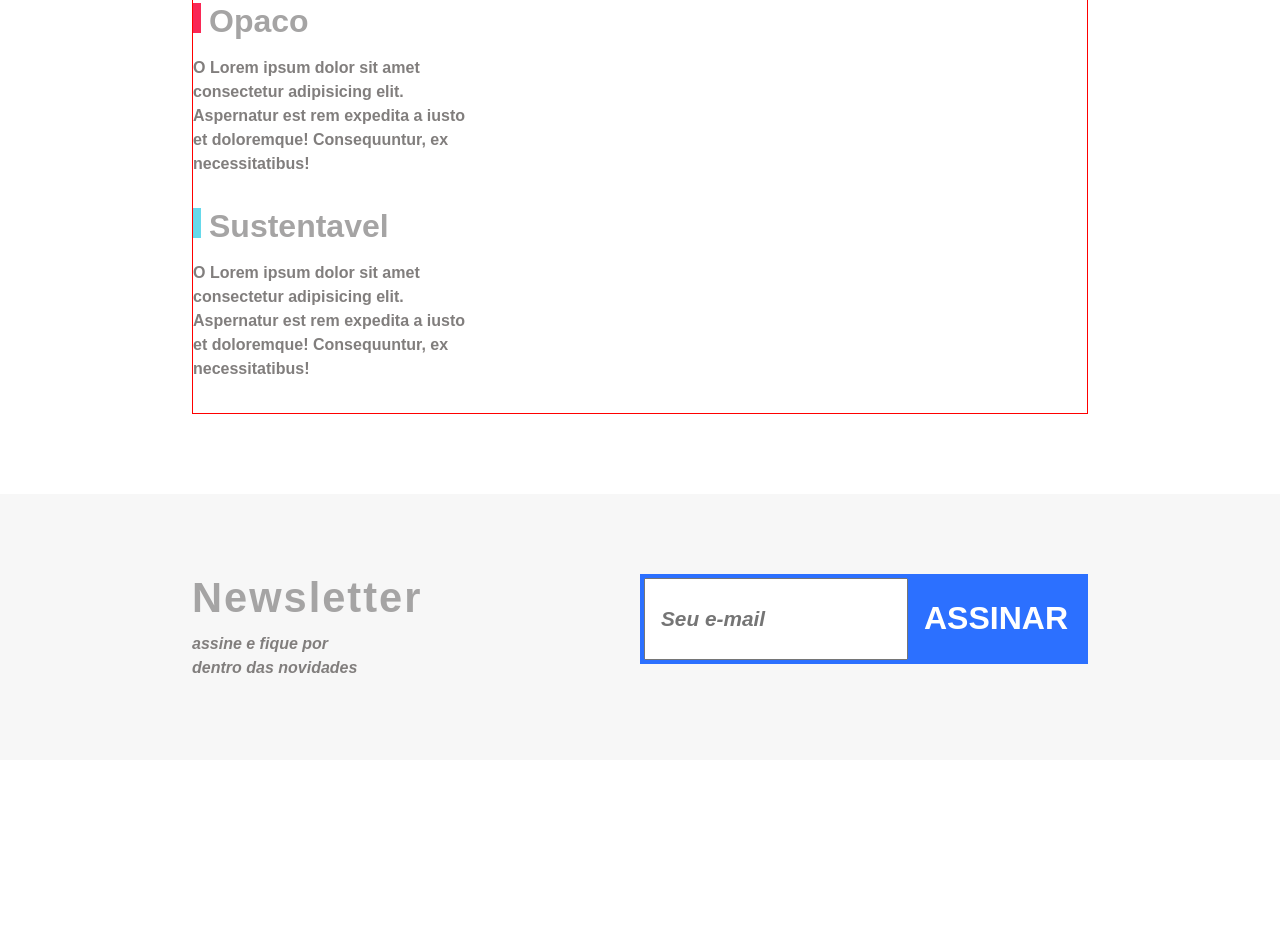
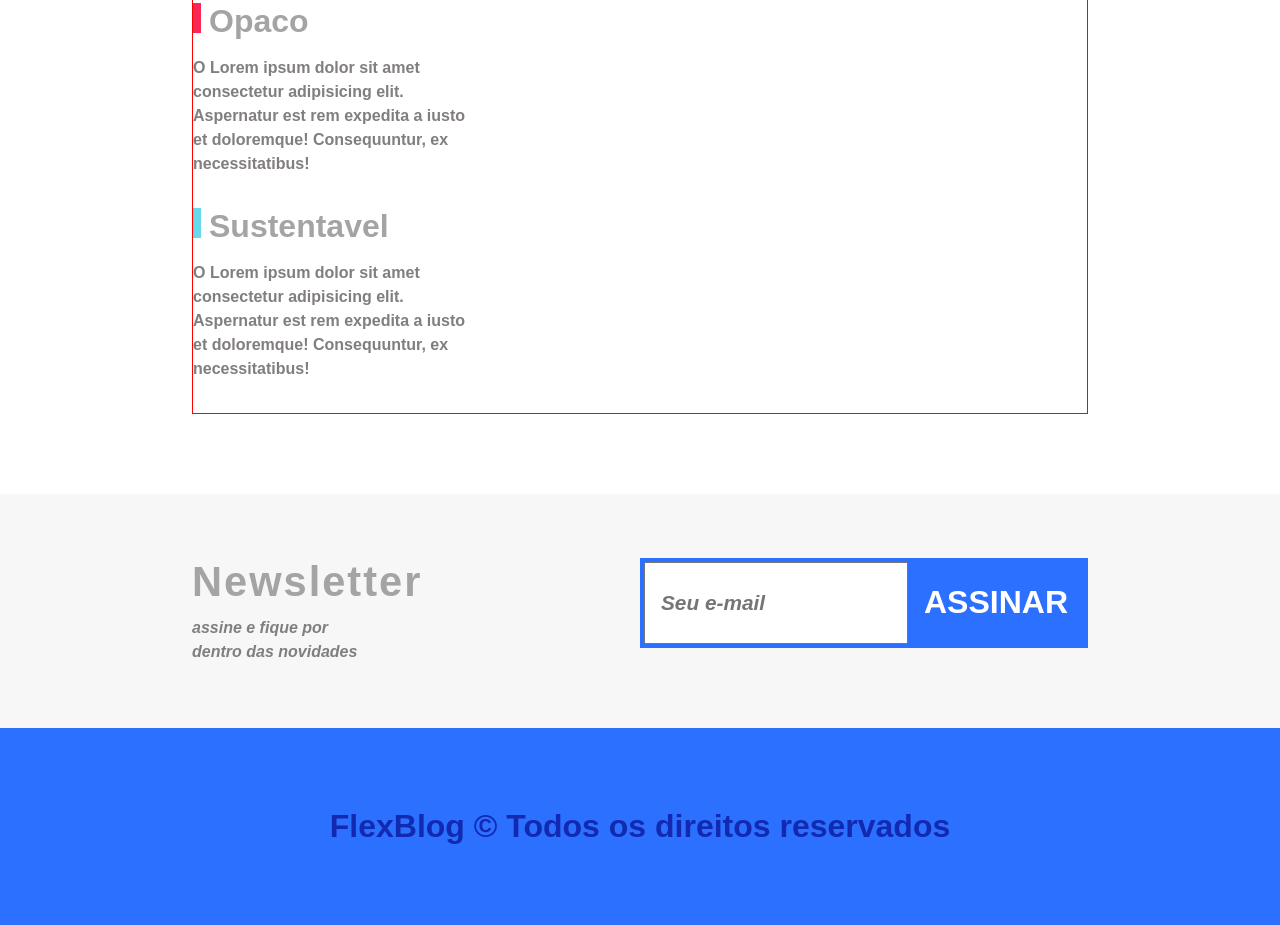
Before and after one commit to onuorachidimma/TECH4DEV_fellowship, a plain HTML site: page flexBlog/index.html in a window 1280 px wide. Shown: the part 3371-4296 px from the top of the page. Before the commit the page ends 4211 px from the top, so only its background shows below. Drawn offline with Linux system fonts and the light colour scheme; a web font is replaced by a local one.

Commit message:
created and styleed the footer

```diff
--- a/flexBlog/assets/css/main.css
+++ b/flexBlog/assets/css/main.css
@@ -301,11 +301,8 @@ sup{
 
 /* MAIN FOUR */
 .mainFour{
-
-
-    margin-bottom: 5rem;
     background-color: #f7f7f7;
-    padding: 5rem 0;
+    padding: 4rem 0;
 }
 
 .newsContainer{
@@ -360,5 +357,18 @@ form button{
     text-transform: uppercase;
     font-weight: 600;
     font-size: 2rem;
+}
 
+/* FOOTER */
+footer{
+    background-color: #2c70ff;
 }
+
+footer p{
+    margin: 0 15%;
+    color: #122ab2;
+    padding: 5rem 0;
+    text-align: center;
+    font-size: 2rem;
+    font-weight: 600;
+}
--- a/flexBlog/index.html
+++ b/flexBlog/index.html
@@ -165,6 +165,10 @@
         </div>
     </section>
 
+    <footer>
+        <p>FlexBlog <span>&copy; </span>Todos os direitos reservados</p>
+    </footer>
+
 
     <script src="./assets/js/index.js"></script>
 </body>
```
